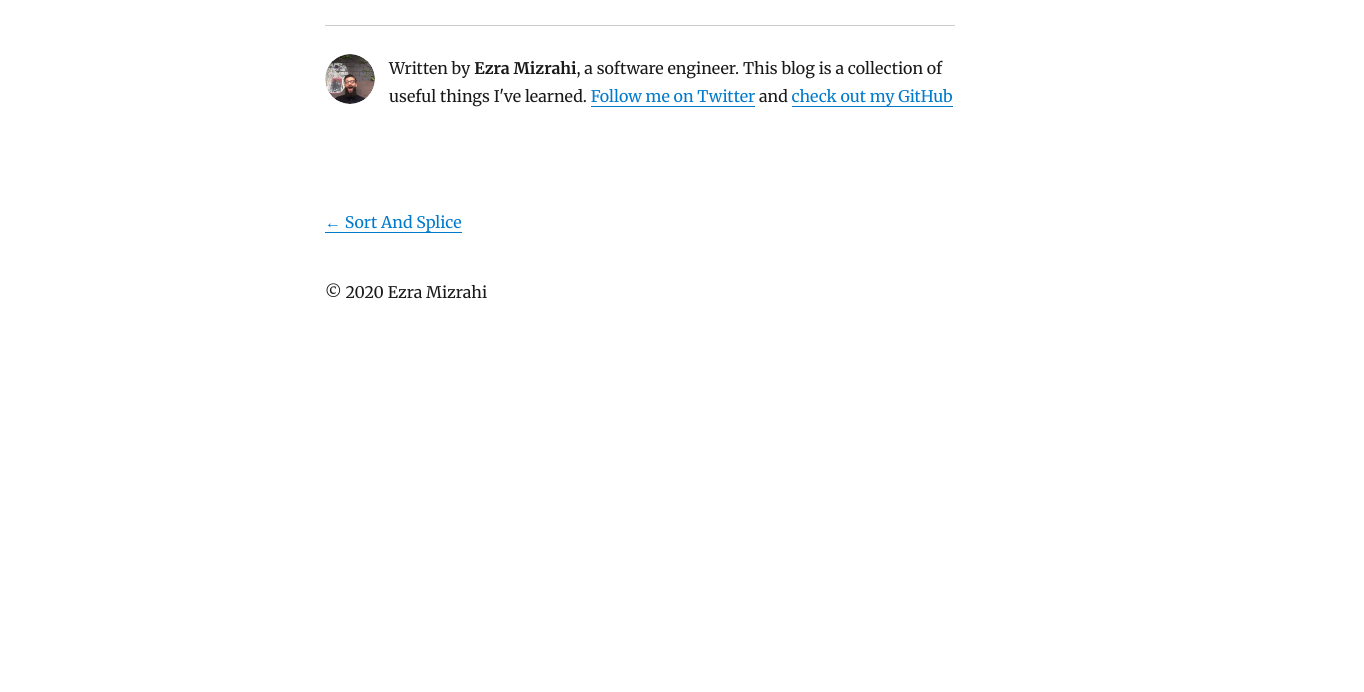
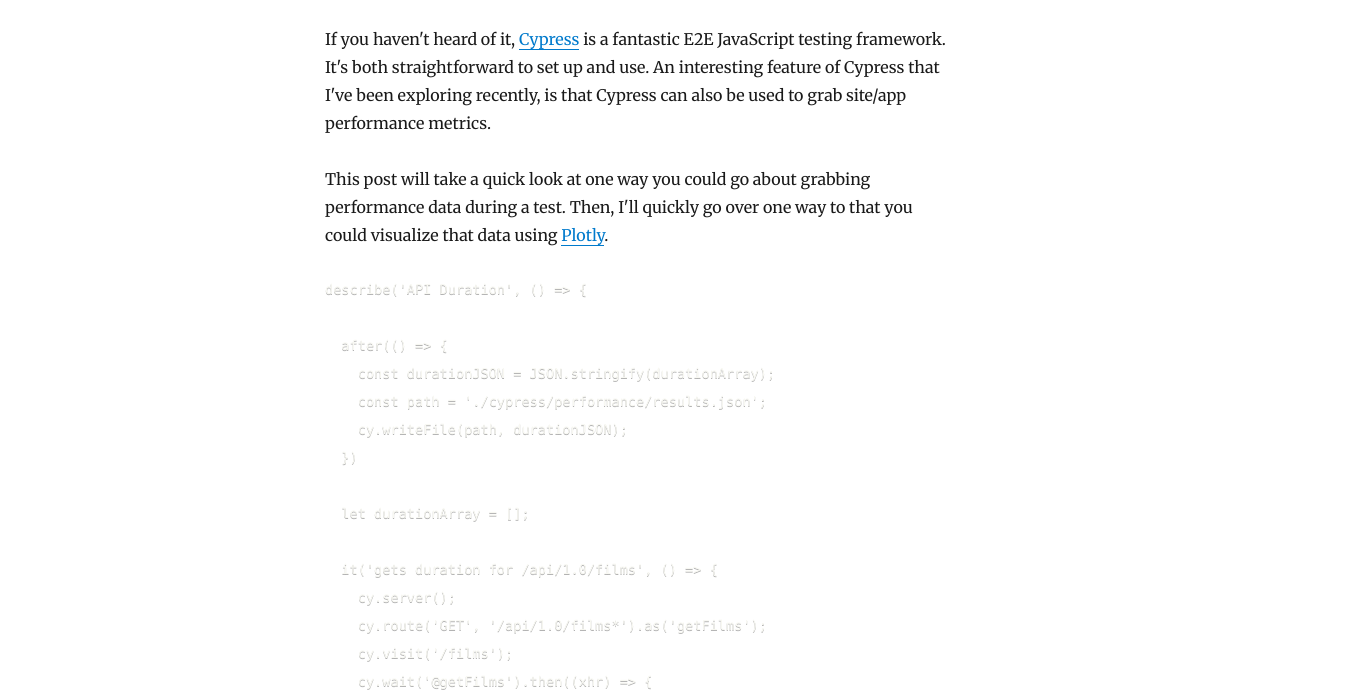
Before and after one commit to ezramizrahi/blog, a Gatsby site: page /5-cypress-performance/ in a window 1280 px wide. Shown: the part 214-906 px from the top of the page, 1364 px wide, since content can reach past the window. Before the commit the page ends 800 px from the top, so only its background shows below. Built offline with nearby package versions, Linux system fonts and the light colour scheme; Gatsby itself is replaced by a stand-in of ours; some packages are replaced by stand-ins of ours; code samples lack their colours.

Commit message:
started writing post

````diff
--- a/content/blog/2-race-conditions/index.md
+++ b/content/blog/2-race-conditions/index.md
@@ -1,9 +1,10 @@
 ---
 title: "Cypress - E2E Testing And Race Conditions"
 date: "2019-10-16"
+description: "How to achieve less flaky test results in Cypress"
 ---
 
-For the past 7 months I've been using Cypress as my E2E testing tool. While
+For the past 7 months I've been using [Cypress](https://www.cypress.io/) as my E2E testing tool. While
 there are some things I'd like to see implemented (e.g. support for native browser events, support for Firefox), I have few complaints. Cypress is really enjoyable to use.
 
 In the early stages of writing tests using Cypress, I found many of my tests failing - even though
--- a/content/blog/3-new-key-value-pair/index.md
+++ b/content/blog/3-new-key-value-pair/index.md
@@ -1,6 +1,7 @@
 ---
 title: "Adding A Key:Value Pair With Array.prototype.map()"
 date: "2019-10-22"
+description: "How to add a key:value pair to an object"
 ---
 
 Let's say you have the following array of objects:
--- a/content/blog/4-sort-and-splice/index.md
+++ b/content/blog/4-sort-and-splice/index.md
@@ -1,6 +1,7 @@
 ---
 title: "Sort And Splice"
 date: "2019-11-10"
+description: "How to easily sort through an array of objects"
 ---
 The other day I needed to sort through an array of objects and grab five of the objects with the highest ratings. The array looked something roughly like this (although with a lot more key value pairs):
 
--- a/content/blog/5-cypress-performance/index.md
+++ b/content/blog/5-cypress-performance/index.md
@@ -3,3 +3,41 @@ title: "Site Performance With Cypress and Plotly"
 date: "2020-04-09"
 description: "Using Cypress and Plotly to measure and visualize site performance"
 ---
+If you haven't heard of it, [Cypress](https://www.cypress.io/) is a fantastic E2E JavaScript testing framework. It's both straightforward to set up and use. An interesting feature of Cypress that I've been exploring recently, is that Cypress can also be used to grab site/app performance metrics.
+
+This post will take a quick look at one way you could go about grabbing performance data during a test. Then, I'll quickly go over one way to that you could visualize that data using [Plotly](https://plotly.com/python/).
+
+
+```javascript
+describe('API Duration', () => {
+
+  after(() => {
+    const durationJSON = JSON.stringify(durationArray);
+    const path = './cypress/performance/results.json';
+    cy.writeFile(path, durationJSON);
+  })
+
+  let durationArray = [];
+
+  it('gets duration for /api/1.0/films', () => {
+    cy.server();
+    cy.route('GET', '/api/1.0/films*').as('getFilms');
+    cy.visit('/films');
+    cy.wait('@getFilms').then((xhr) => {
+      expect(xhr.status).to.eq(200);
+    });
+    cy.window().then((win) => {
+      const substring = '/api/1.0/films';
+
+      // get all xmlhttprequest resources
+      const xmlHttpRequests = win.performance.getEntriesByType('resource').filter((x) => x.initiatorType === 'xmlhttprequest');
+
+      // get the xmlhttprequest that contains our substring/the API we are interested in
+      const filmsAPI = xmlHttpRequests.filter((x) => x.name.includes(substring));
+
+      // grab the duration for that API and push it into durationArray
+      durationArray.push(filmsAPI[0].duration);
+    });
+  })
+})
+```
````
